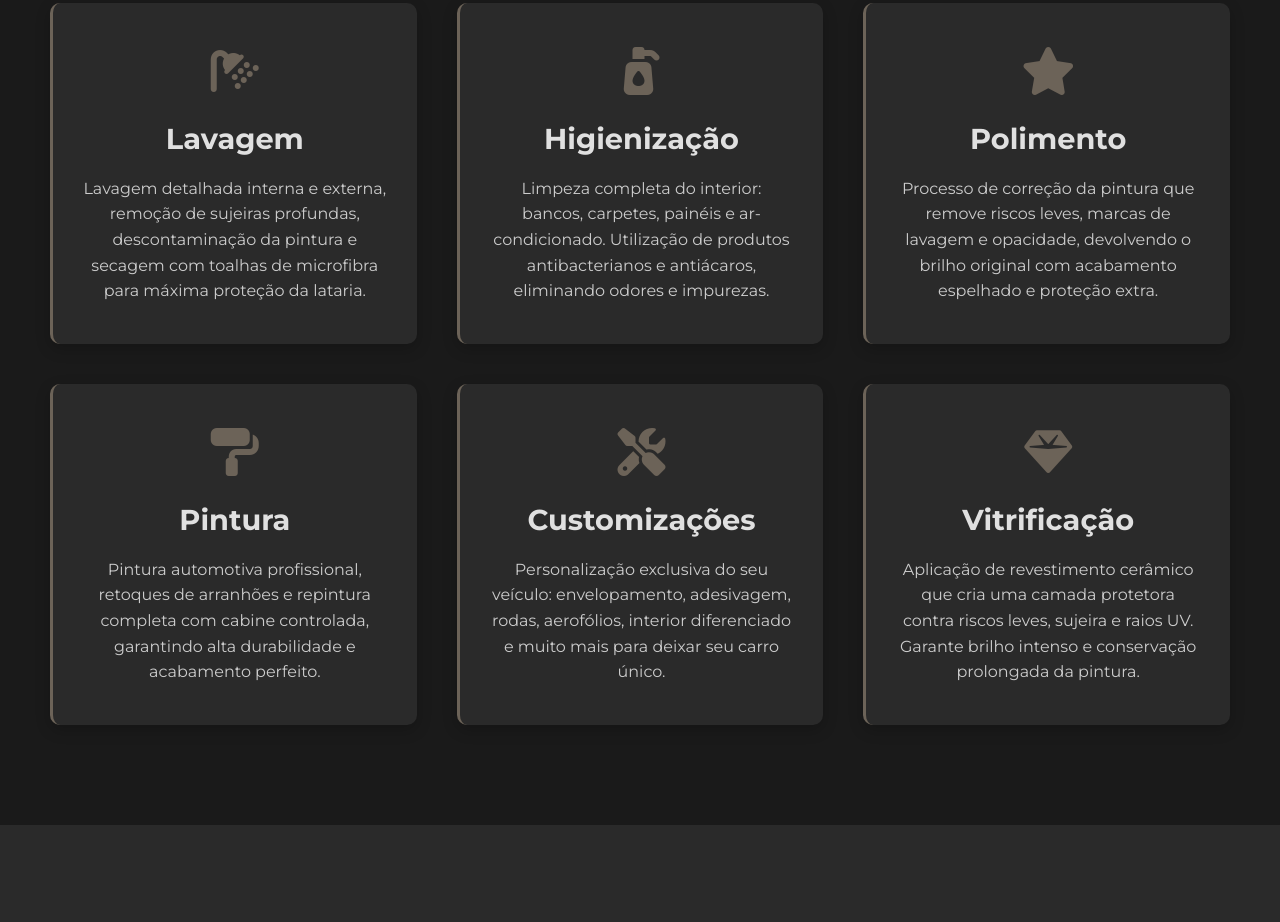
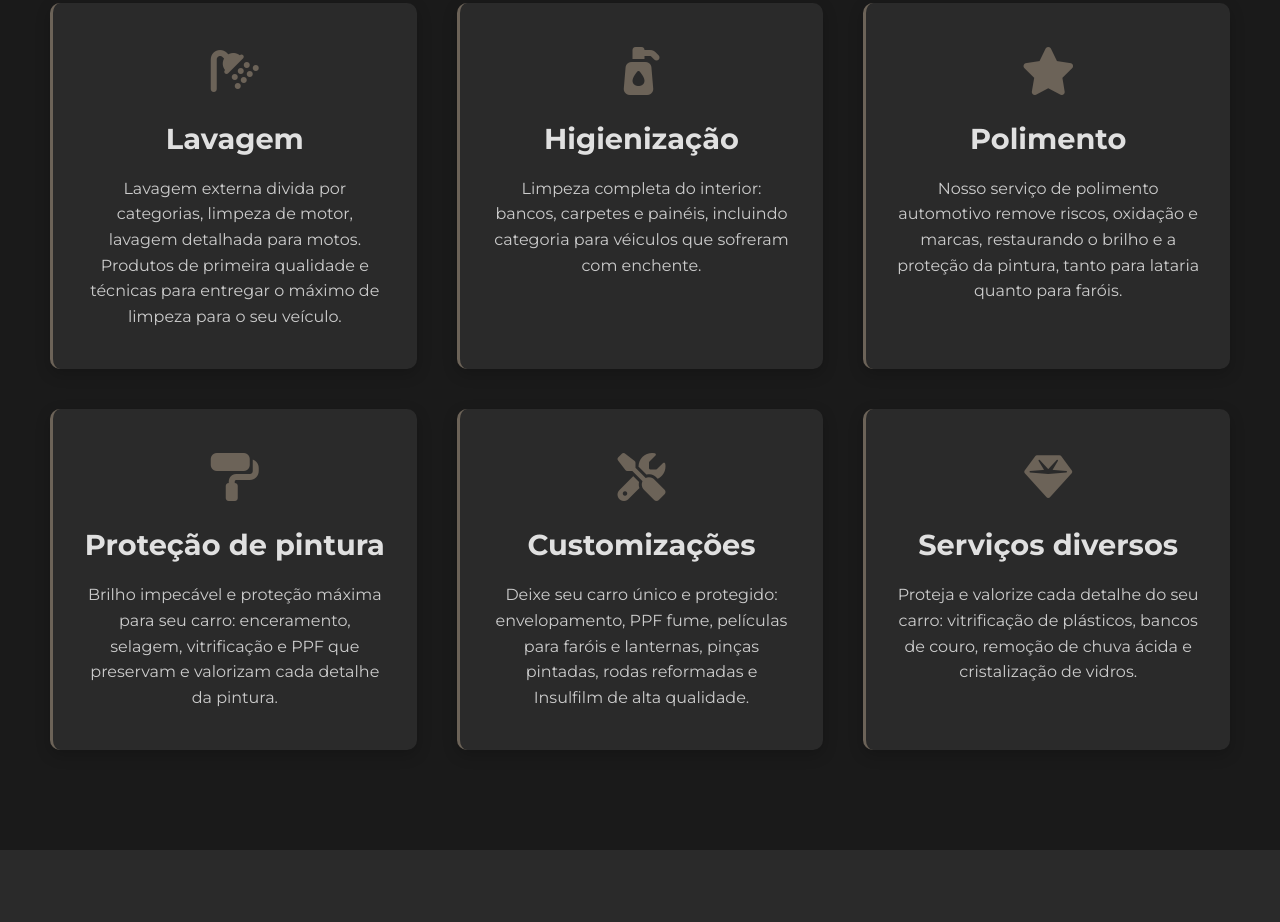
Before and after one commit to stenioabreu-bit/landing-page-ffbaumhard, a plain HTML site: page index.html in a window 1280 px wide. Shown: the part 1830-2752 px from the top of the page. Drawn offline with Linux system fonts and the light colour scheme.

Commit message:
uptade de texto

```diff
--- a/index.html
+++ b/index.html
@@ -103,7 +103,7 @@
             font-size: 1.8rem;
             font-weight: 800;
             color: var(--light);
-            background: linear-gradient(45deg, var(--light), var(--accent));
+            background: linear-gradient(0deg, var(--light), var(--accent));
             -webkit-background-clip: text;
             -webkit-text-fill-color: transparent;
         }
@@ -871,8 +871,7 @@
         <!-- Desktop Menu -->
         <nav class="desktop-menu">
             <ul>
-                <li><a href="#home">Home</a></li>
-                <li><a href="#sobre">Sobre</a></li>
+                <li><a href="#sobre">Sobre nós</a></li>
                 <li><a href="#servicos">Serviços</a></li>
                 <li><a href="#contato">Contato</a></li>
             </ul>
@@ -898,8 +897,7 @@
             <i class="fas fa-times"></i>
         </div>
         <ul class="mobile-menu-nav">
-            <li><a href="#home" class="mobile-menu-link">Home</a></li>
-            <li><a href="#sobre" class="mobile-menu-link">Sobre</a></li>
+            <li><a href="#sobre" class="mobile-menu-link">Sobre nós</a></li>
             <li><a href="#servicos" class="mobile-menu-link">Serviços</a></li>
             <li><a href="#contato" class="mobile-menu-link">Contato</a></li>
         </ul>
@@ -915,10 +913,10 @@
             <div class="slider-item" style="background-image: url('img/carro8.jpg');">
                 <div class="slider-overlay"></div>
                 <div class="half-hero-wrap">
-                    <h1>SEJA BEM-VINDO A<p>
+                    <h1>SEJA BEM-VINDO A
                         FF BAUMHARD</h1>
                     <h4>Cuidados elevados ao nível máximo.</h4>
-                    <a href="#sobre" class="btn custom-scroll-link">Conheça</a>
+                    <a href="#sobre" class="btn custom-scroll-link">Sobre nós</a>
                 </div>
             </div>
 
@@ -992,7 +990,9 @@
                 </div>
                 <h3 class="service-title">Lavagem</h3>
                 <p class="service-desc">
-                    Lavagem detalhada interna e externa, remoção de sujeiras profundas, descontaminação da pintura e secagem com toalhas de microfibra para máxima proteção da lataria.
+                    Lavagem externa divida por categorias, limpeza de motor, lavagem detalhada para motos. </p>
+                <p class='service-desc'>
+                    Produtos de primeira qualidade e técnicas para entregar o máximo de limpeza para o seu veículo.
                 </p>
             </div>
 
@@ -1002,7 +1002,7 @@
                 </div>
                 <h3 class="service-title">Higienização</h3>
                 <p class="service-desc">
-                    Limpeza completa do interior: bancos, carpetes, painéis e ar-condicionado. Utilização de produtos antibacterianos e antiácaros, eliminando odores e impurezas.
+                    Limpeza completa do interior: bancos, carpetes e painéis, incluindo categoria para véiculos que sofreram com enchente.
                 </p>
             </div>
 
@@ -1012,7 +1012,7 @@
                 </div>
                 <h3 class="service-title">Polimento</h3>
                 <p class="service-desc">
-                    Processo de correção da pintura que remove riscos leves, marcas de lavagem e opacidade, devolvendo o brilho original com acabamento espelhado e proteção extra.
+                    Nosso serviço de polimento automotivo remove riscos, oxidação e marcas, restaurando o brilho e a proteção da pintura, tanto para lataria quanto para faróis.
                 </p>
             </div>
 
@@ -1020,10 +1020,9 @@
                 <div class="service-icon">
                     <i class="fas fa-paint-roller"></i>
                 </div>
-                <h3 class="service-title">Pintura</h3>
+                <h3 class="service-title">Proteção de pintura</h3>
                 <p class="service-desc">
-                    Pintura automotiva profissional, retoques de arranhões e repintura completa com cabine controlada, garantindo alta durabilidade e acabamento perfeito.
-                </p>
+                    Brilho impecável e proteção máxima para seu carro: enceramento, selagem, vitrificação e PPF que preservam e valorizam cada detalhe da pintura.                </p>
             </div>
 
             <div class="service-card">
@@ -1032,7 +1031,7 @@
                 </div>
                 <h3 class="service-title">Customizações</h3>
                 <p class="service-desc">
-                    Personalização exclusiva do seu veículo: envelopamento, adesivagem, rodas, aerofólios, interior diferenciado e muito mais para deixar seu carro único.
+                    Deixe seu carro único e protegido: envelopamento, PPF fume, películas para faróis e lanternas, pinças pintadas, rodas reformadas e Insulfilm de alta qualidade.
                 </p>
             </div>
 
@@ -1040,9 +1039,9 @@
                 <div class="service-icon">
                     <i class="fas fa-gem"></i>
                 </div>
-                <h3 class="service-title">Vitrificação</h3>
+                <h3 class="service-title">Serviços diversos</h3>
                 <p class="service-desc">
-                    Aplicação de revestimento cerâmico que cria uma camada protetora contra riscos leves, sujeira e raios UV. Garante brilho intenso e conservação prolongada da pintura.
+                    Proteja e valorize cada detalhe do seu carro: vitrificação de plásticos, bancos de couro, remoção de chuva ácida e cristalização de vidros.
                 </p>
             </div>
         </div>
```
